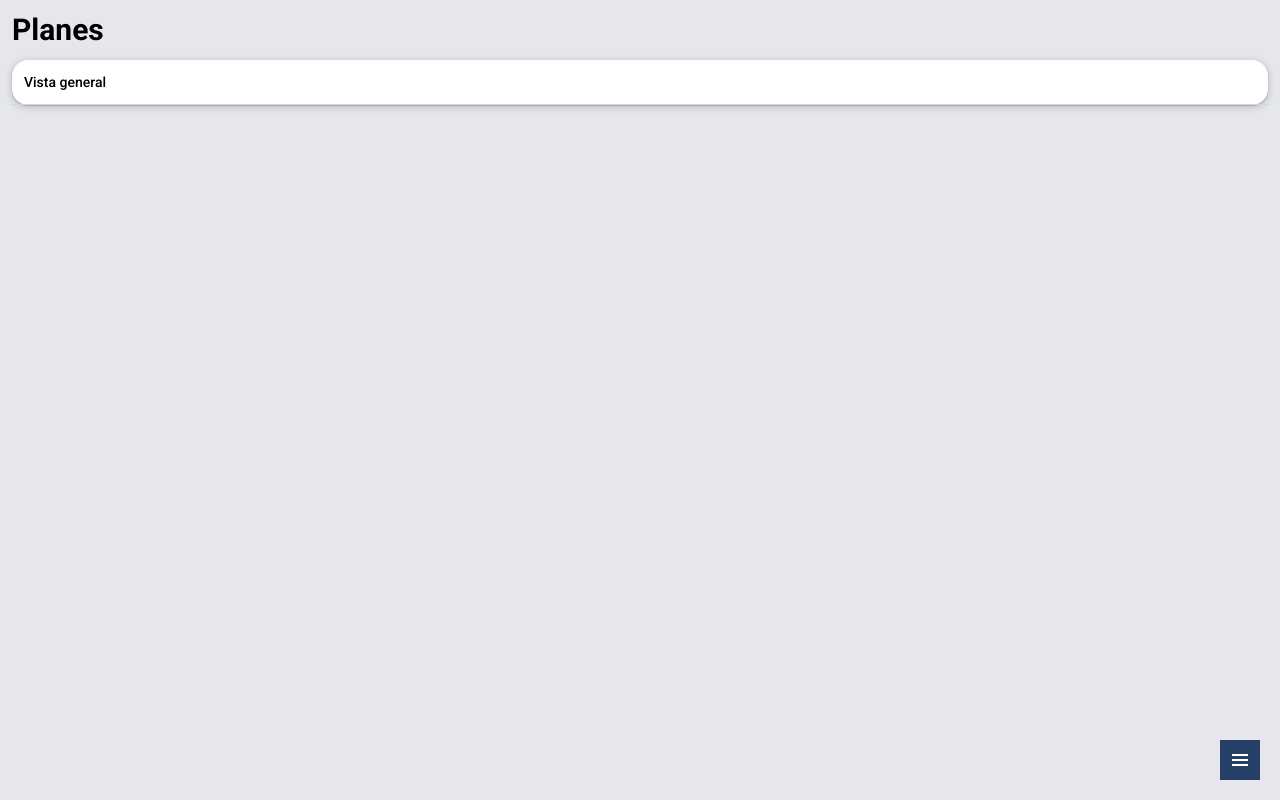
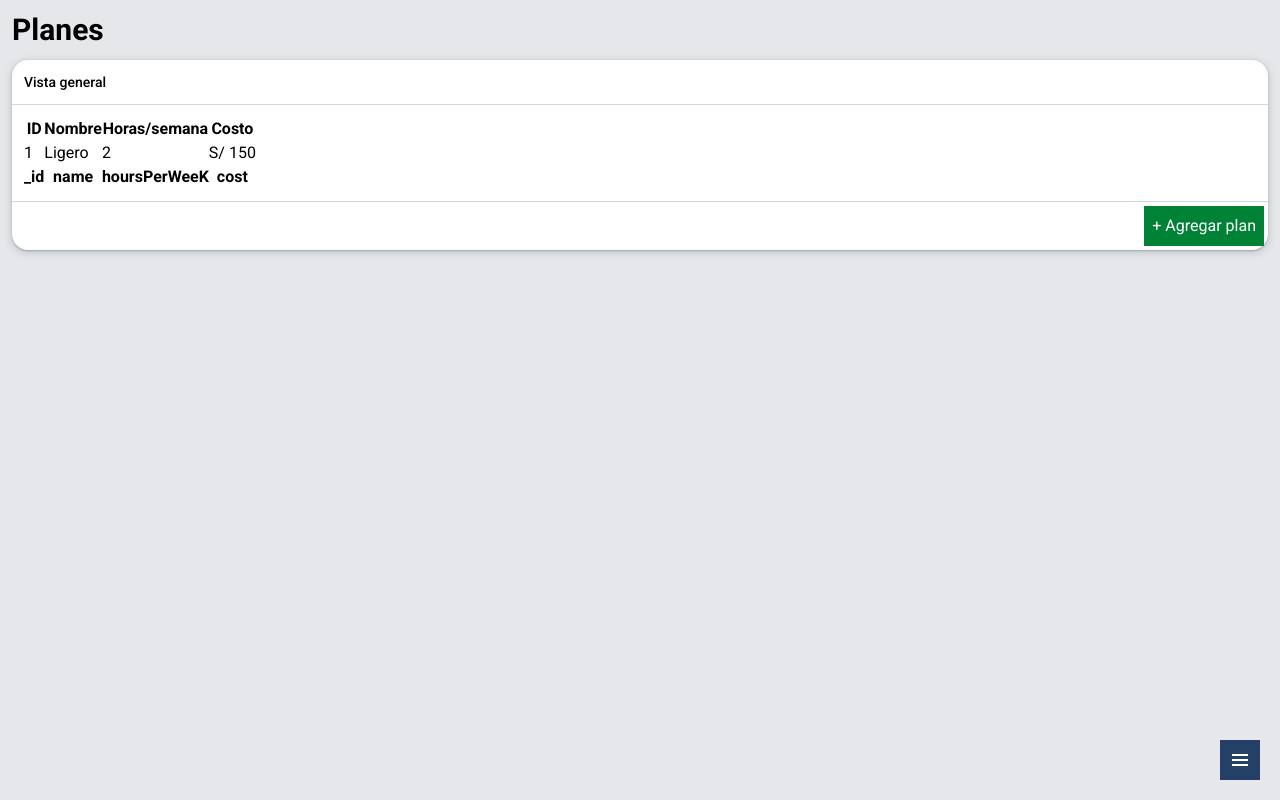
Before and after one commit to MiguelDev3/academy-erp-front, a React (Vite) app: page /plans in a window 1280 px wide. Built offline with nearby package versions, Linux system fonts and the light colour scheme.

Commit message:
Update Plans Page

```diff
--- a/src/pages/plans/Plans.jsx
+++ b/src/pages/plans/Plans.jsx
@@ -1,7 +1,54 @@
+import {
+  useReactTable,
+  flexRender,
+  getCoreRowModel,
+  createColumnHelper,
+} from "@tanstack/react-table";
 import { HamburgerButton } from "../../components/ui/HamburgerButton";
 import { Sidebar } from "../../components/ui/sidebar";
+import { useState } from "react";
 
+const defaultData = [
+  {
+    _id: 1,
+    name: "Ligero",
+    hoursPerWeeK: 2,
+    cost: 150.0,
+  },
+];
+
+const columnHelper = createColumnHelper();
+
+const columns = [
+  columnHelper.accessor("_id", {
+    header: (info) => "ID",
+    cell: (info) => info.getValue(),
+    footer: (info) => info.column.id,
+  }),
+  columnHelper.accessor("name", {
+    header: () => "Nombre",
+    cell: (info) => info.getValue(),
+    footer: (info) => info.column.id,
+  }),
+  columnHelper.accessor("hoursPerWeeK", {
+    header: () => "Horas/semana",
+    cell: (info) => info.getValue(),
+    footer: (info) => info.column.id
+  }),
+  columnHelper.accessor("cost", {
+    header: () => "Costo",
+    cell: (info) => `S/ ${info.getValue()}`,
+    footer: (info) => info.column.id
+  })
+];
 export const Plans = ({ menuClosed, toggleMenu }) => {
+  const [data, _setData] = useState([...defaultData]);
+
+  const table = useReactTable({
+    data,
+    columns,
+    getCoreRowModel: getCoreRowModel(),
+  });
   return (
     <>
       <Sidebar menuClosed={menuClosed} toggleMenu={toggleMenu} />
@@ -12,6 +59,59 @@ export const Plans = ({ menuClosed, toggleMenu }) => {
           <div className="w-full border-b border-gray-300">
             <h2 className="py-3 ps-3 font-medium text-sm">Vista general</h2>
           </div>
+          <div className="w-full p-3">
+            <table>
+              <thead>
+                {table.getHeaderGroups().map((headerGroup) => (
+                  <tr key={headerGroup.id}>
+                    {headerGroup.headers.map((header) => (
+                      <th key={header.id}>
+                        {header.isPlaceholder
+                          ? null
+                          : flexRender(
+                              header.column.columnDef.header,
+                              header.getContext()
+                            )}
+                      </th>
+                    ))}
+                  </tr>
+                ))}
+              </thead>
+              <tbody>
+                {table.getRowModel().rows.map((row) => (
+                  <tr key={row.id}>
+                    {row.getVisibleCells().map((cell) => (
+                      <td key={cell.id}>
+                        {flexRender(
+                          cell.column.columnDef.cell,
+                          cell.getContext()
+                        )}
+                      </td>
+                    ))}
+                  </tr>
+                ))}
+              </tbody>
+              <tfoot>
+                {table.getFooterGroups().map((footerGroup) => (
+                  <tr key={footerGroup.id}>
+                    {footerGroup.headers.map((header) => (
+                      <th key={header.id}>
+                        {header.isPlaceholder
+                          ? null
+                          : flexRender(
+                              header.column.columnDef.footer,
+                              header.getContext()
+                            )}
+                      </th>
+                    ))}
+                  </tr>
+                ))}
+              </tfoot>
+            </table>
+          </div>
+          <div className="w-full border-t border-gray-300 p-1 flex justify-end">
+            <button className="p-2 bg-green-700 text-white">+ Agregar plan</button>
+          </div>
         </section>
       </main>
     </>
```
